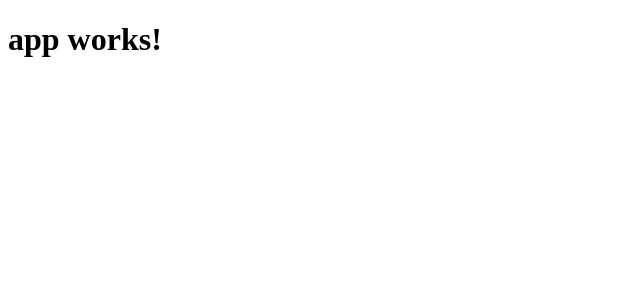
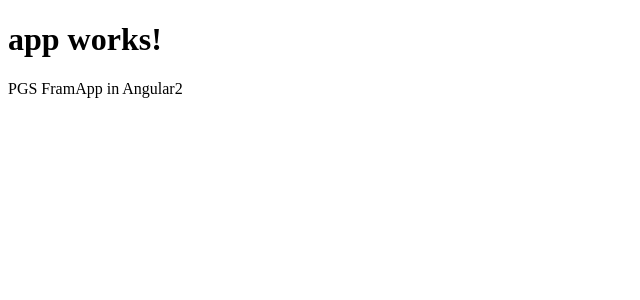
Before and after one commit to PGS-dev/framapp-angular2, an Angular app: page / in a window 1280 px wide. Shown: the top 300 px of the page, without its empty margins (0-640 px from the left). Built offline with nearby package versions, Linux system fonts and the light colour scheme.

Commit message:
main html, using sass, bootstrap dep

```diff
--- a/package.json
+++ b/package.json
@@ -20,6 +20,7 @@
     "@angular/platform-browser": "~2.0.0",
     "@angular/platform-browser-dynamic": "~2.0.0",
     "@angular/router": "~3.0.0",
+    "bootstrap-sass": "^3.3.7",
     "core-js": "^2.4.1",
     "rxjs": "5.0.0-beta.12",
     "ts-helpers": "^1.1.1",
--- a/src/app/app.component.html
+++ b/src/app/app.component.html
@@ -1,3 +1,10 @@
+<header></header>
 <h1>
   {{title}}
 </h1>
+<main>
+  <!--<router-outlet></router-outlet>-->
+</main>
+<footer>
+  <p>PGS FramApp in Angular2</p>
+</footer>
--- /dev/null
+++ b/src/app/app.component.scss
@@ -0,0 +1,4 @@
+.App {
+  display: block;
+  color: black;
+}
--- a/src/app/app.component.ts
+++ b/src/app/app.component.ts
@@ -1,9 +1,9 @@
-import { Component } from '@angular/core';
+import {Component} from '@angular/core';
 
 @Component({
   selector: 'app-root',
   templateUrl: './app.component.html',
-  styleUrls: ['./app.component.css']
+  styleUrls: ['./app.component.scss']
 })
 export class AppComponent {
   title = 'app works!';
```
Also changed, not shown: src/app/app.component.css (deleted), src/styles.css (line endings or trailing spaces).
